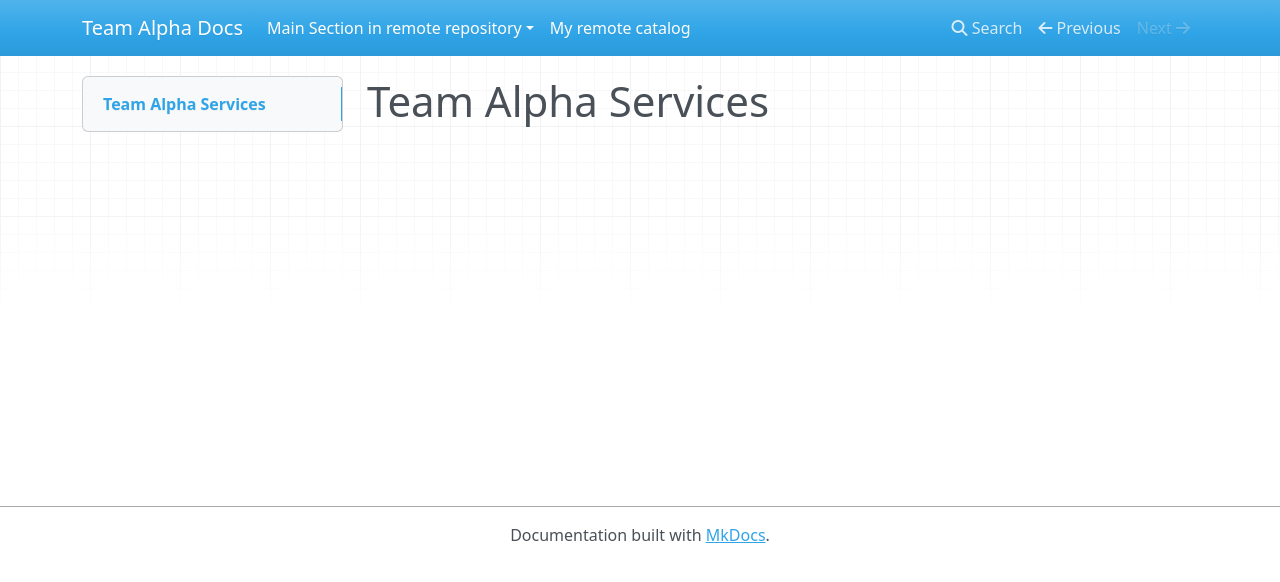
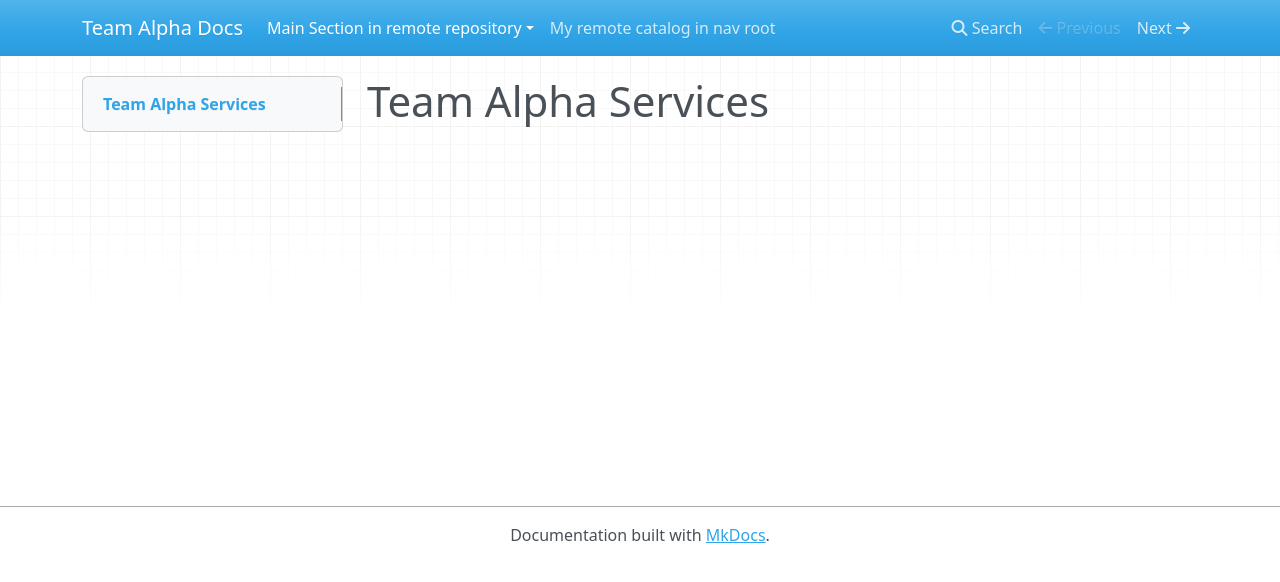
Before and after one commit to tomasz-krakowski-asml/mkdocs-catalog-test-fixture, an MkDocs documentation site: the page built from docs/catalog.md, in a window 1280 px wide. Shown: the top 582 px of the page. Built offline with MkDocs 1.6.1, drawn with Linux system fonts in a browser that asks for light colours; nearby versions of some CDN libraries.

Commit message:
docs: add catalog-root.md to document root catalog structure
docs(mkdocs.yml): update nav to include catalog-root.md instead of catalog.md
to ensure correct documentation link for root catalog

```diff
--- a/mkdocs.yml
+++ b/mkdocs.yml
@@ -5,4 +5,4 @@ nav:
   - Main Section in remote repository:
     - Subsection in remote repository:
       - My remote catalog: catalog.md
-  - My remote catalog in nav root: catalog.md
+  - My remote catalog in nav root: catalog-root.md
```
Also changed, not shown: docs/catalog-root.md (added, +3 -0 lines).
